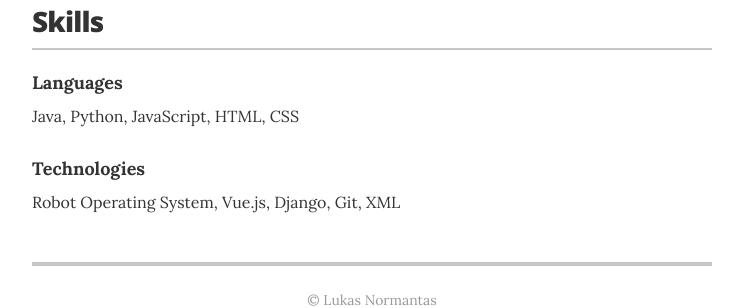
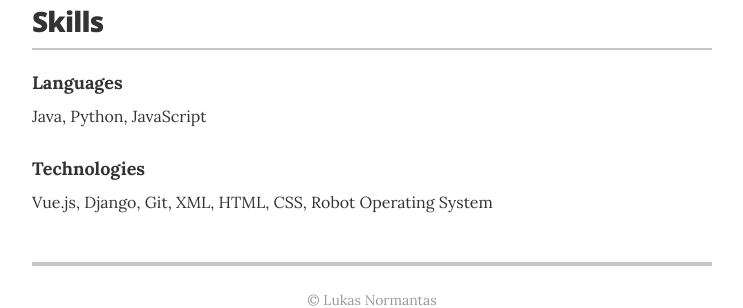
Before and after one commit to xylust/resume-web, a Jekyll site: the page built from index.html, in a window 1280 px wide. Shown: the part 1629-1937 px from the top of the page, without its empty margins (268-1011 px from the left). Built offline with Jekyll 4.4.1, drawn with Linux system fonts in a browser that asks for light colours.

Commit message:
I'll keep languages specifically for programming languages only

```diff
--- a/_data/skills.yml
+++ b/_data/skills.yml
@@ -1,6 +1,6 @@
 # Skills
 - skill: Languages
-  description: Java, Python, JavaScript, HTML, CSS
+  description: Java, Python, JavaScript
 
 - skill: Technologies
-  description: Robot Operating System, Vue.js, Django, Git, XML
+  description: Vue.js, Django, Git, XML, HTML, CSS, Robot Operating System
```
